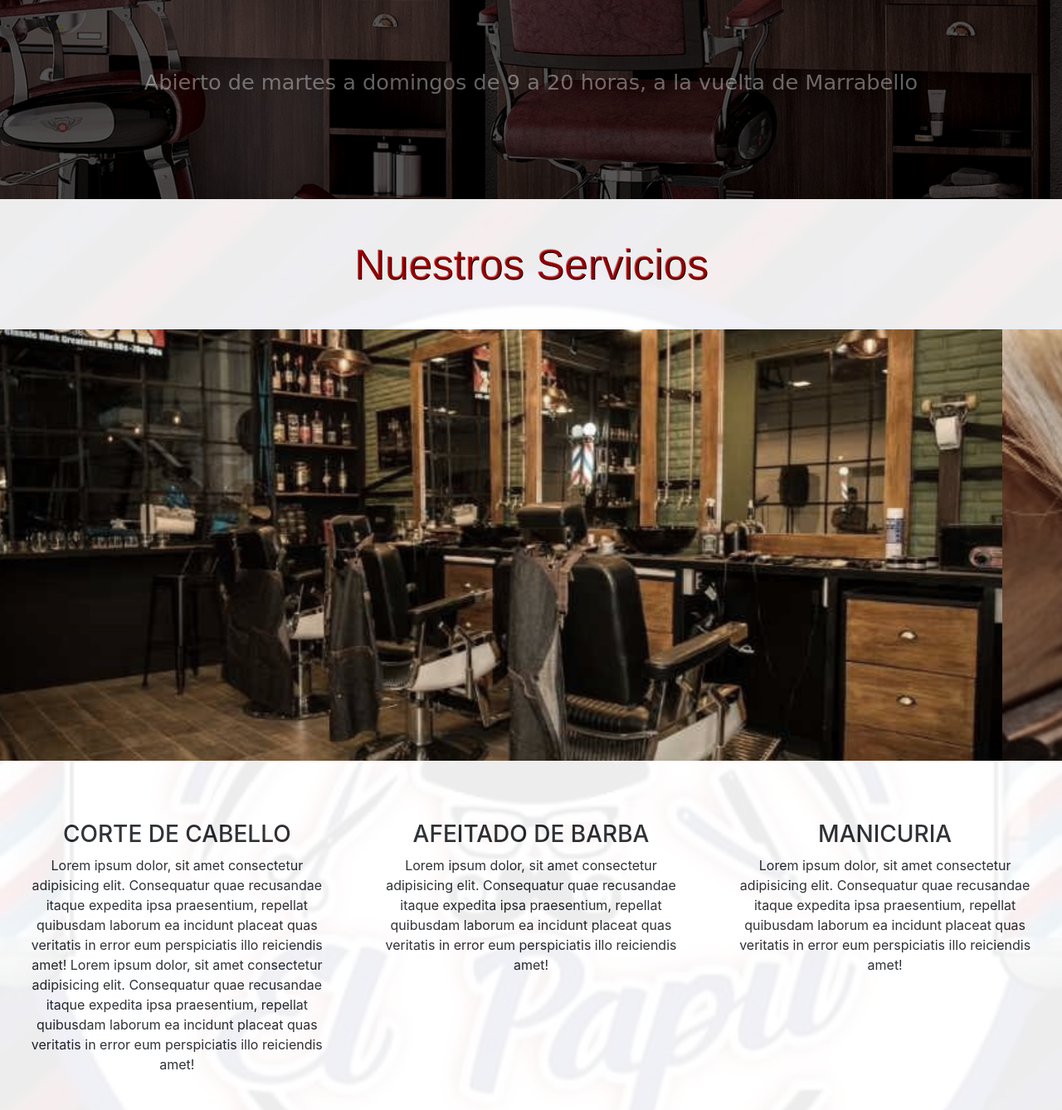
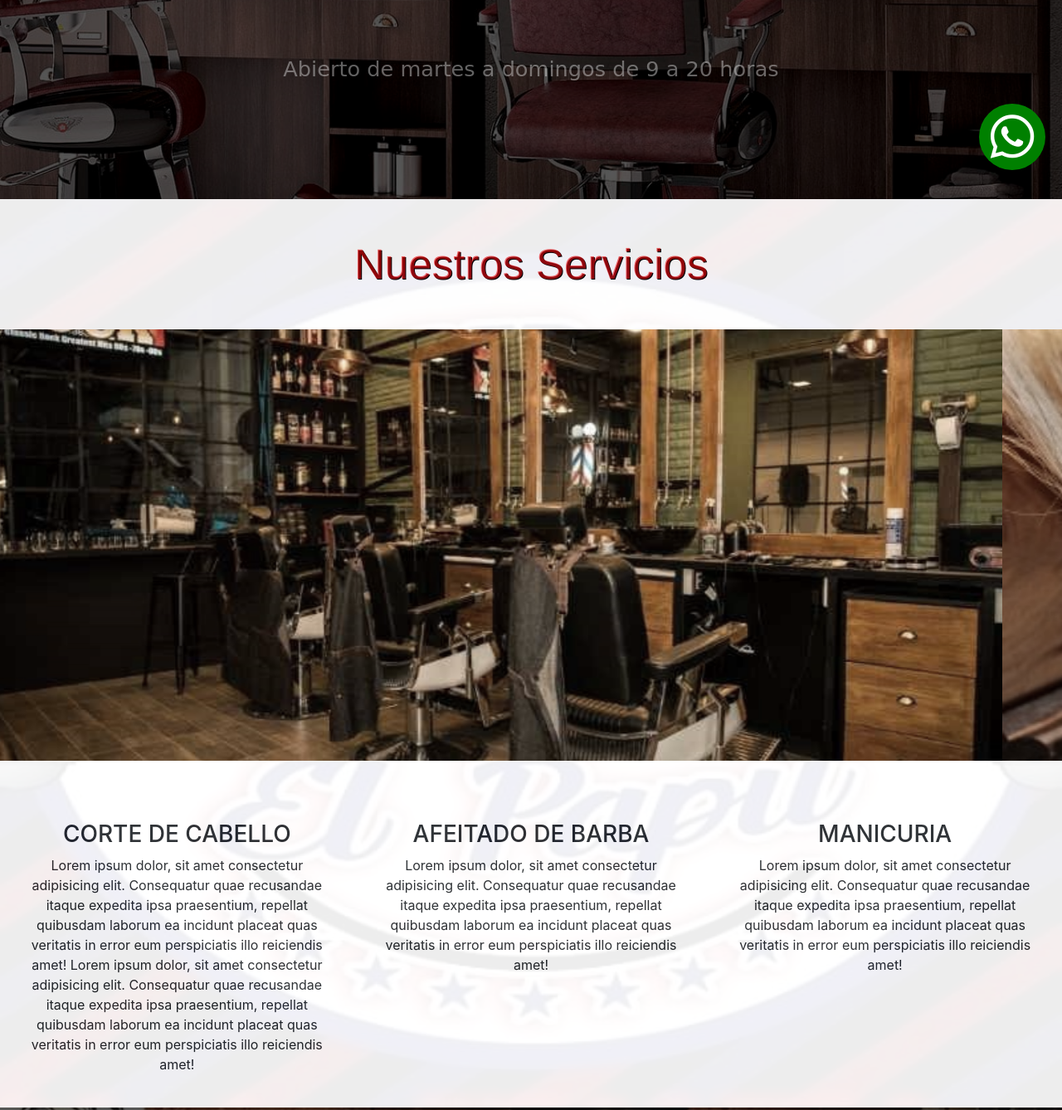
Before and after one commit to facubarneche/BarberSiteWeb, a plain HTML site: page index.html in a window 1280 px wide. Shown: the part 560-1898 px from the top of the page at 83% size. Drawn offline with nearby package versions, Linux system fonts and the light colour scheme; a web font is replaced by a local one.

Commit message:
Add files via upload

```diff
--- a/index.html
+++ b/index.html
@@ -42,10 +42,12 @@
                 <a class="nav-link" href="#servicios">Servicios</a>
                 <a class="nav-link" href="#productos">Productos</a>
                 <a class="nav-link" href="#nosotros">Nosotros</a>
-                <a class="nav-link disabled" href="#" tabindex="-1" aria-disabled="true">Turnos</a>
+                <a class="nav-link" href="https://api.whatsapp.com/send?phone=541150389544&text=Hola, ¿que disponibilidad de horarios tenes?" target="_blank">Turnos</a>
             </div>
         </div>
     </nav>
+
+    <a href="https://api.whatsapp.com/send?phone=541150389544&text=Hola, ¿que disponibilidad de horarios tenes?" target="_blank" class="btn-wsp"><i class="fab fa-whatsapp" id="wp"></i></a>
 
     <!--BANNER-->
     <div class="title">
@@ -53,7 +55,7 @@
             <h1>
     </div>
     <div class="data">
-        <p class="px-2">Abierto de martes a domingos de 9 a 20 horas, a la vuelta de Marrabello</p>
+        <p class="px-2">Abierto de martes a domingos de 9 a 20 horas</p>
     </div>
     <div>
         <img src="images/banner.jpg" alt="Barber Shop El Papu" class="banner" id="inicio">
@@ -86,28 +88,6 @@
             </div>
         </div>
         <div class="filter2 row pt-lg-5">
-            <div class="col-lg-4 p-4 text-center">
-                <h3 class="text-center">CORTE DE CABELLO</h3>
-                <p>Lorem ipsum dolor, sit amet consectetur adipisicing elit. Consequatur quae recusandae itaque expedita
-                    ipsa praesentium, repellat quibusdam laborum ea incidunt placeat quas veritatis in error eum
-                    perspiciatis illo reiciendis amet! Lorem
-                    ipsum dolor, sit amet consectetur adipisicing elit. Consequatur quae recusandae itaque expedita ipsa
-                    praesentium, repellat quibusdam laborum ea incidunt placeat quas veritatis in error eum perspiciatis
-                    illo reiciendis amet!
-                </p>
-            </div>
-            <div class="col-lg-4 p-4 text-center card-service">
-                <h3 class="text-center">AFEITADO DE BARBA</h3>
-                <p>Lorem ipsum dolor, sit amet consectetur adipisicing elit. Consequatur quae recusandae itaque expedita
-                    ipsa praesentium, repellat quibusdam laborum ea incidunt placeat quas veritatis in error eum
-                    perspiciatis illo reiciendis amet!</p>
-            </div>
-            <div class="col-lg-4 p-4 text-center card-service">
-                <h3 class="text-center">MANICURIA</h3>
-                <p>Lorem ipsum dolor, sit amet consectetur adipisicing elit. Consequatur quae recusandae itaque expedita
-                    ipsa praesentium, repellat quibusdam laborum ea incidunt placeat quas veritatis in error eum
-                    perspiciatis illo reiciendis amet!</p>
-            </div>
             <div class="col-lg-4 p-4 text-center">
                 <h3 class="text-center">CORTE DE CABELLO</h3>
                 <p>Lorem ipsum dolor, sit amet consectetur adipisicing elit. Consequatur quae recusandae itaque expedita
@@ -230,7 +210,7 @@
         <div class="filter3 justify-content-center m-0">
             <h2 class="text-center py-4 col-12">Un poco sobre nosotros</h2>
             <img src="images/nosotros1.jpg" alt="Nosotros">
-            <p class="text-center m-0 px-lg-4 py-4 py-lg-0">Lorem ipsum dolor sit amet consectetur, adipisicing elit.
+            <p class="text-center m-0 p-4 pt-lg-0">Lorem ipsum dolor sit amet consectetur, adipisicing elit.
                 Iusto nesciunt quae impedit assumenda, sequi vitae odit odio autem, eum perspiciatis dolore ratione
                 quasi maiores doloribus dolorem ad sint, similique animi. Voluptatem culpa fugiat
                 doloribus nisi odit aut quidem ullam voluptatum eligendi iure, nesciunt necessitatibus cum neque
@@ -295,24 +275,25 @@
         <div class="row m-0">
             <div class="col-12 p-3 ">
                 <h4>Nuestras Redes</h4>
-                <a target="_blank" href="https://facebook.com/"> <i class="fab fa-facebook-square"></i></a>
-                <a target="_blank" href="https://twitter.com/"><i class="fab fa-twitter-square"></i></a>
-                <a target="_blank" href="https://instagram.com/"><i class="fab fa-instagram"></i></a>
+                <a target="_blank" href="https://facebook.com/leito.metin"> <i class="fab fa-facebook-square"></i></a>
+                <a target="_blank" href="https://www.instagram.com/_barberiaelpapu/"><i class="fab fa-instagram"></i></a>
             </div>
             <div class="col-12 p-3">
                 <h4>Contacto:</h4>
-                <p>15-3060-3323</p>
-                <p>4702-4458</p>
+                <p>11-5038-9544</p>
+                <!-- <p>4702-4458</p> -->
             </div>
-            <address class="col-12 p-3">
+            <!--FUTURA DIRECCION
+
+                <address class="col-12 p-3">
                 <h4>Direccion</h4>
                 <p>Av.Cordoba 3543, dpto 3</p>
                 <p> CABA, Provincia de Buenos Aires</p>
-            </address>
+            </address> -->
         </div>
     </footer>
     <footer class="my-footer px-4">
-        <h6> 2020 Barber Shop • <a class="design" target="_blank" href="https://github.com/"><small>By </small>
+        <h6> 2020 Barber Shop • <a class="design" target="_blank" href="https://facubarneche.github.io/"><small>By </small>
                 BarfWebs</a>
         </h6>
     </footer>
--- a/style.css
+++ b/style.css
@@ -26,6 +26,29 @@ html{
     background: #000000;
     opacity:.66;
 }
+.btn-wsp{
+    display: flex;
+    color: #ffffff;
+    background: green;
+    position: fixed;
+    bottom: 35px;
+    right: 20px;
+    height: 60px;
+    width: 60px;
+    align-items: center;
+    justify-content: center;
+    border-radius: 50px;
+    -webkit-border-radius: 50px;
+    -moz-border-radius: 50px;
+    -ms-border-radius: 50px;
+    -o-border-radius: 50px;
+    z-index: 20;
+    font-size: 60px;
+}
+.btn-wsp .fab{
+    font-size: 45px;
+}
+
 /*SERVICIOS*/
 
 .title h1{
@@ -52,7 +75,7 @@ html{
     display: flex;
     justify-content: center;
     text-align: center;
-    margin-top: 80vh;
+    margin-top: 78vh;
 }
 .services{
     width: 100%;
@@ -105,6 +128,7 @@ html{
 }
 .productos button{
     color: rgb(197, 0, 0);
+    text-shadow: 1px 1px #000000;
     text-decoration: none;
 }
 
@@ -161,7 +185,7 @@ html{
 .footer a{
     color: rgb(250, 8, 8, 0.7);
 }
-.fab{
+.footer .fab{
     font-size: 70px;
     margin: 3px;
 }
@@ -187,6 +211,13 @@ a:hover{
 @media (min-width: 768px) {
     .data p{
         font-size: 2vw;
+    }
+    .btn-wsp{
+        height: 80px;
+        width: 80px;
+    }
+    .btn-wsp .fab{
+        font-size: 60px;
     }
     .services h2{
         font-size: 4vw;
```
